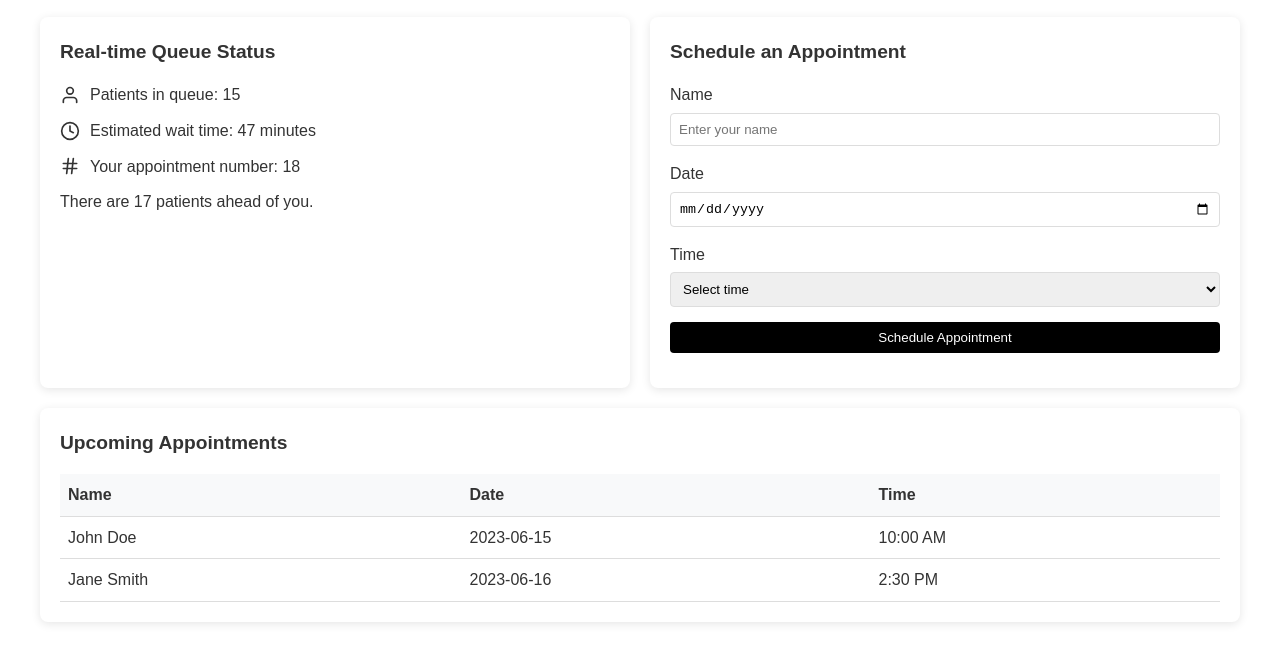
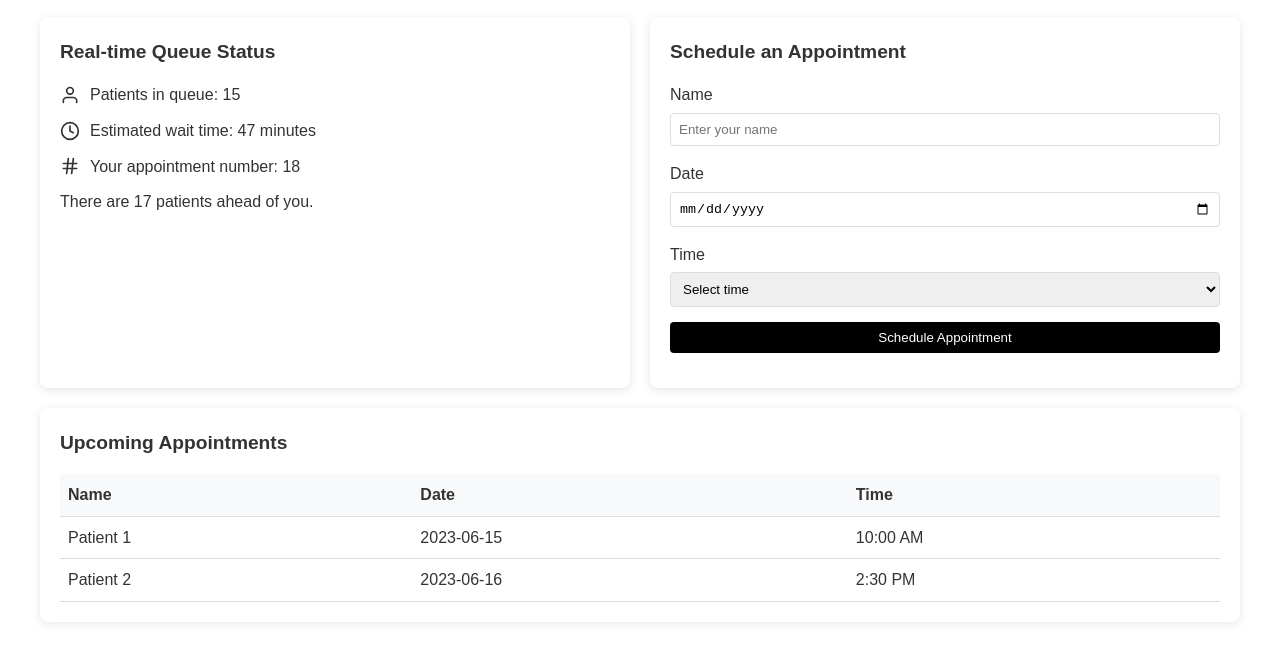
Before and after one commit to Web-Knight/html-rough, a plain HTML site: page user-page/user.html in a window 1280 px wide. Shown: the part 106-768 px from the top of the page. Drawn offline with Linux system fonts and the light colour scheme.

Commit message:
Update user.html

```diff
--- a/user-page/user.html
+++ b/user-page/user.html
@@ -151,8 +151,8 @@
         let waitTime = 45;
         let yourAppointmentNumber = 0;
         let appointments = [
-            { id: 1, name: "John Doe", date: "2023-06-15", time: "10:00 AM" },
-            { id: 2, name: "Jane Smith", date: "2023-06-16", time: "2:30 PM" },
+            { id: 1, name: "Patient 1", date: "2023-06-15", time: "10:00 AM" },
+            { id: 2, name: "Patient 2", date: "2023-06-16", time: "2:30 PM" },
         ];
 
         function updateQueueStatus() {
```
